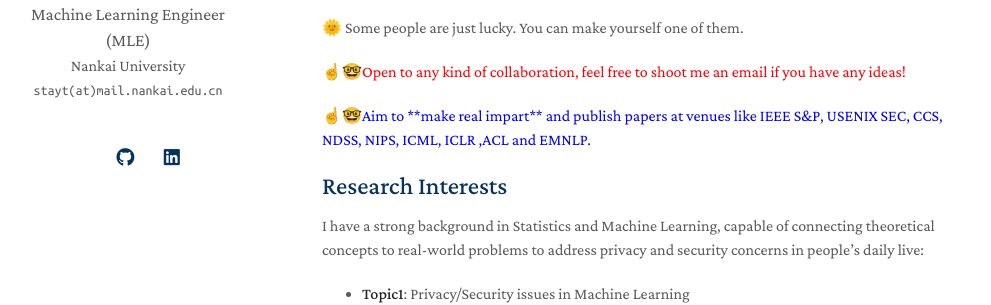
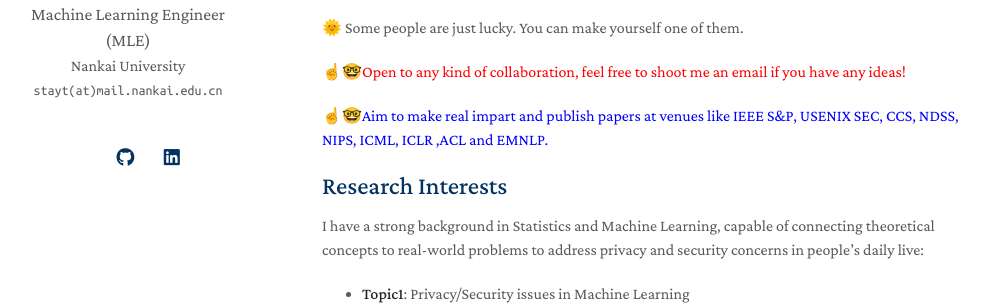
Before and after one commit to stayt1/stayt1.github.io, a Jekyll site: the page built from index.md, in a window 1280 px wide and 900 px high. Shown: the part 277-582 px from the top of the window, without its empty margins (148-1139 px from the left). Built offline with Jekyll 4.4.1, drawn with Linux system fonts in a browser that asks for light colours; a style sheet for code colours, icons or effects is not loaded; our own code applies the rules of GitHub Pages for plain Markdown files.

Commit message:
Update index.md

```diff
--- a/index.md
+++ b/index.md
@@ -10,7 +10,7 @@ I'm Tao Yang (pronounced [tau](https://stayt1.github.io/assets/files/tao.mp3) yo
 
 🌞 Some people are just lucky. You can make yourself one of them.
 <p style="color: red;">☝🤓Open to any kind of collaboration, feel free to shoot me an email if you have any ideas!</p>
-<p style="color: blue;">☝🤓Aim to **make real impart** and publish papers at venues like IEEE S&P, USENIX SEC, CCS, NDSS, NIPS, ICML, ICLR ,ACL and EMNLP.</p>
+<p style="color: blue;">☝🤓Aim to make real impart and publish papers at venues like IEEE S&P, USENIX SEC, CCS, NDSS, NIPS, ICML, ICLR ,ACL and EMNLP.</p>
 
 ## Research Interests
 
```
